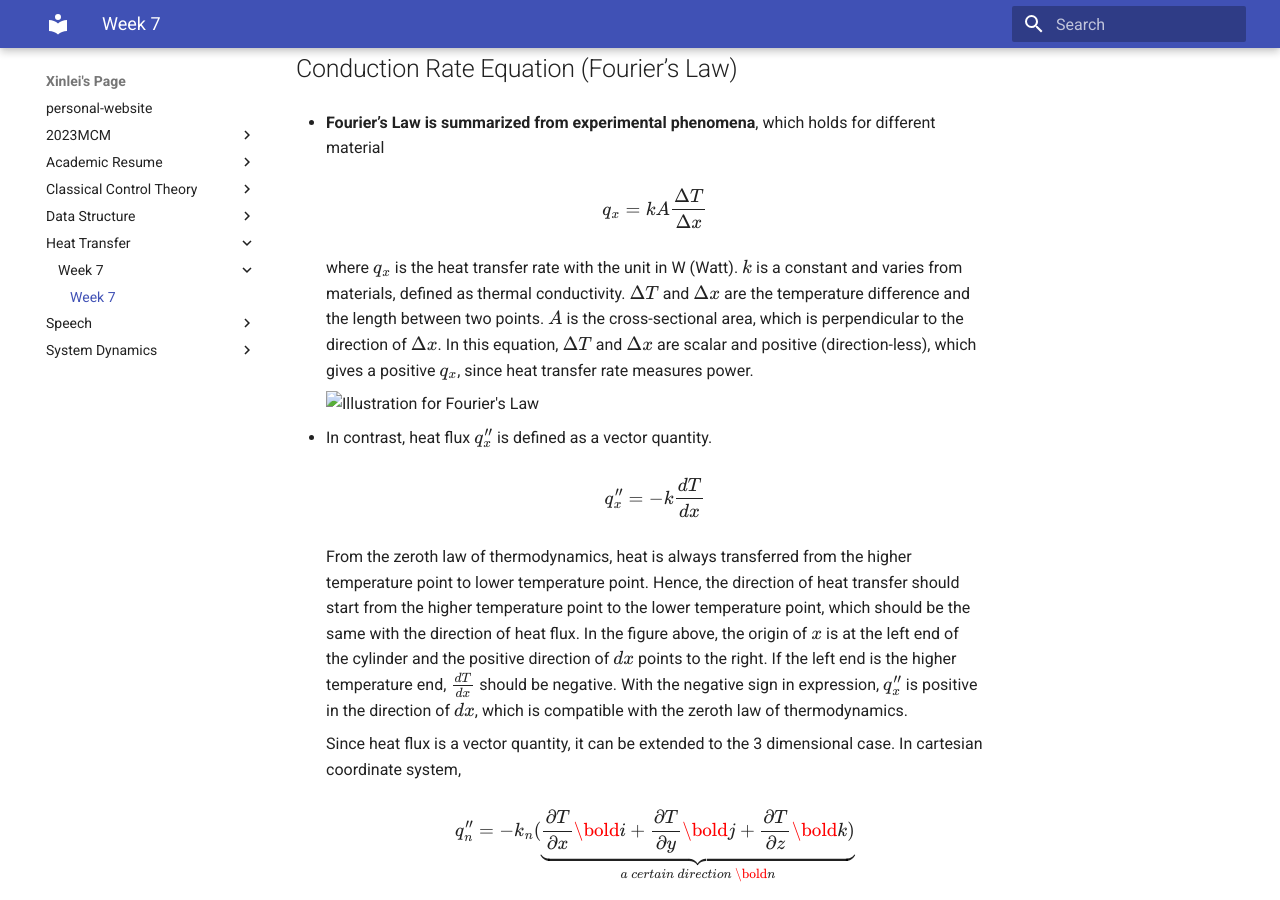
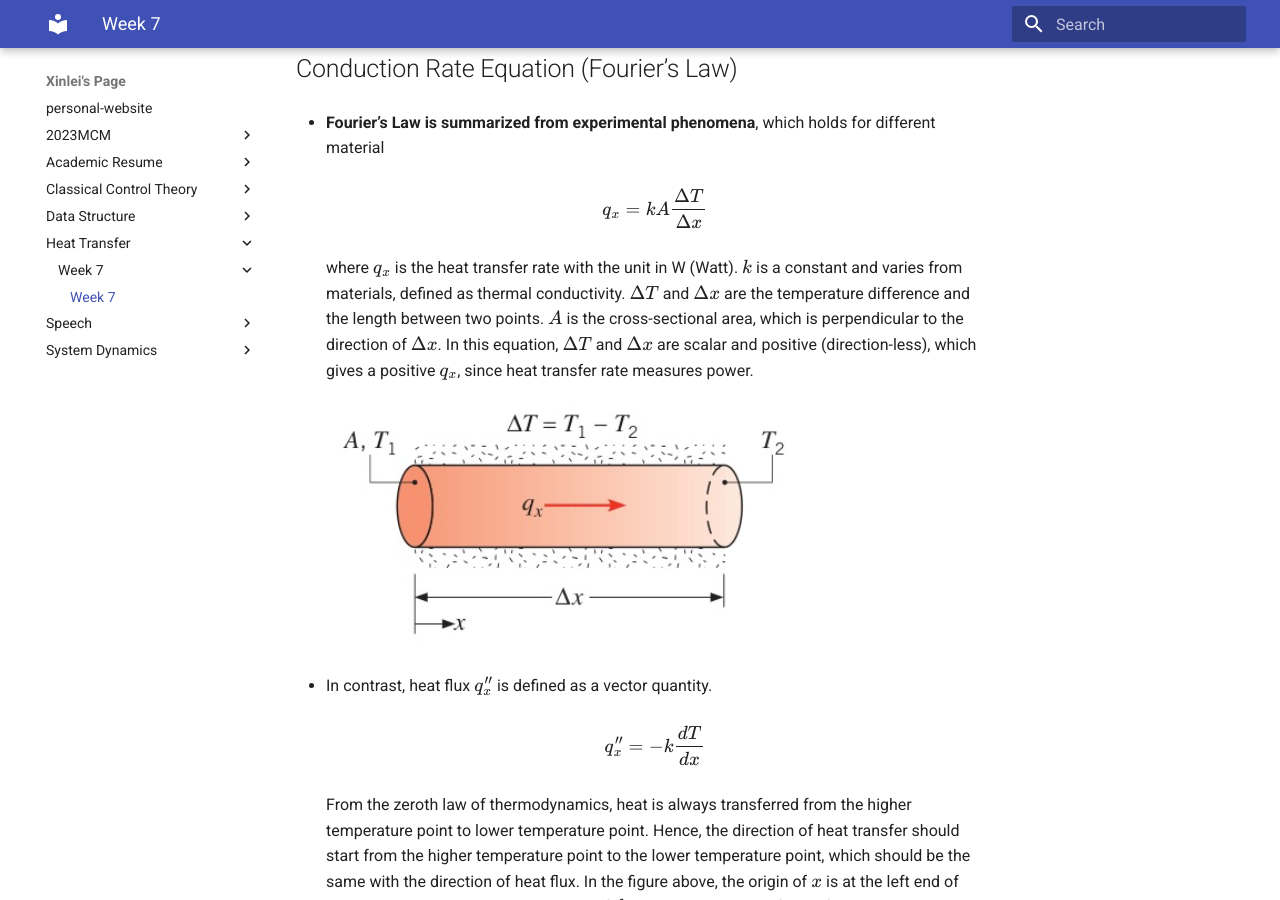
Before and after one commit to GuanQinG-GitHub/personal-website, an MkDocs documentation site: the page built from docs/Heat Transfer/Week 7/Week 7.md, in a window 1280 px wide and 900 px high, scrolled down 1175 px. Built offline with MkDocs 1.6.1 and Material for MkDocs 9.7.7, drawn with Linux system fonts in a browser that asks for light colours.

Commit message:
Update Week 7.md

```diff
--- a/docs/Heat Transfer/Week 7/Week 7.md
+++ b/docs/Heat Transfer/Week 7/Week 7.md
@@ -47,7 +47,7 @@
 
     where $q_x$ is the heat transfer rate with the unit in W (Watt). $k$ is a constant and varies from materials, defined as thermal conductivity. $\Delta T$ and $\Delta x$ are the temperature difference and the length between two points. $A$ is the cross-sectional area, which is perpendicular to the direction of $\Delta x$. In this equation, $\Delta T$ and $\Delta x$ are scalar and positive (direction-less), which gives a positive $q_x$, since heat transfer rate measures power.
 
-    ![Illustration for Fourier's Law](/Week7-2.png)
+    ![Illustration for Fourier's Law](Week7-2.png)
 
 - In contrast, heat flux $q_x''$ is defined as a vector quantity.
 
@@ -80,7 +80,7 @@
 
     In a control volume, a cubic with volume $dxdydz$ as shown below,
 
-    ![Week7-3.png](/Week7-3.png)
+    ![Week7-3.png](Week7-3.png)
 
      From the first law of thermodynamics (Conservation of energy),
 
```
